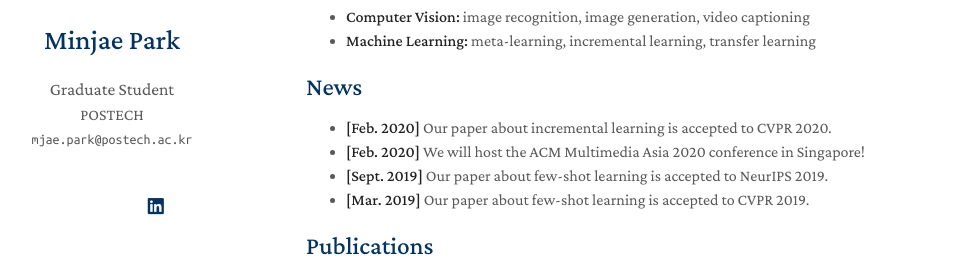
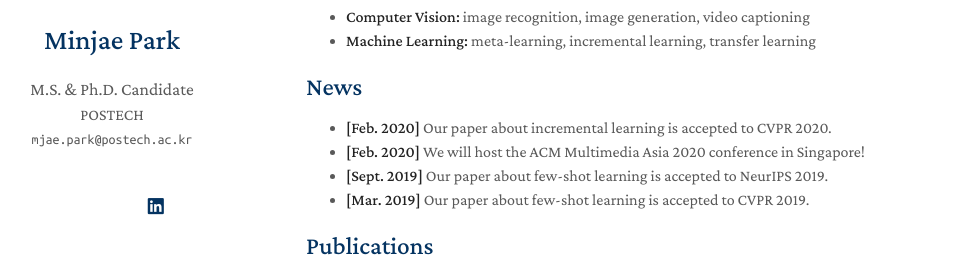
Before and after one commit to mjae-park/mjae-park.github.io, a Jekyll site: the page built from index.md, in a window 1280 px wide. Shown: the part 190-463 px from the top of the page, without its empty margins (164-1135 px from the left). Built offline with Jekyll 4.4.1, drawn with Linux system fonts in a browser that asks for light colours; a style sheet for code colours, icons or effects is not loaded; our own code applies the rules of GitHub Pages for plain Markdown files.

Commit message:
Revise position and keywords in config file
Updated position and keywords to reflect current status.

```diff
--- a/_config.yml
+++ b/_config.yml
@@ -1,9 +1,9 @@
 title: Minjae Park
-position: Graduate Student
+position: M.S. & Ph.D. Candidate
 affiliation: POSTECH
 email: mjae.park@postech.ac.kr
 
-keywords: knowledge distillation, pruning (Data & Model), efficient AI, large language models
+keywords: Knowledge Distillation, Pruning (Data & Model), Efficient AI, Large Language Models
 description: Research on knowledge distillation and efficient language models.
 canonical: https://mjae-park.github.io/
 
```
